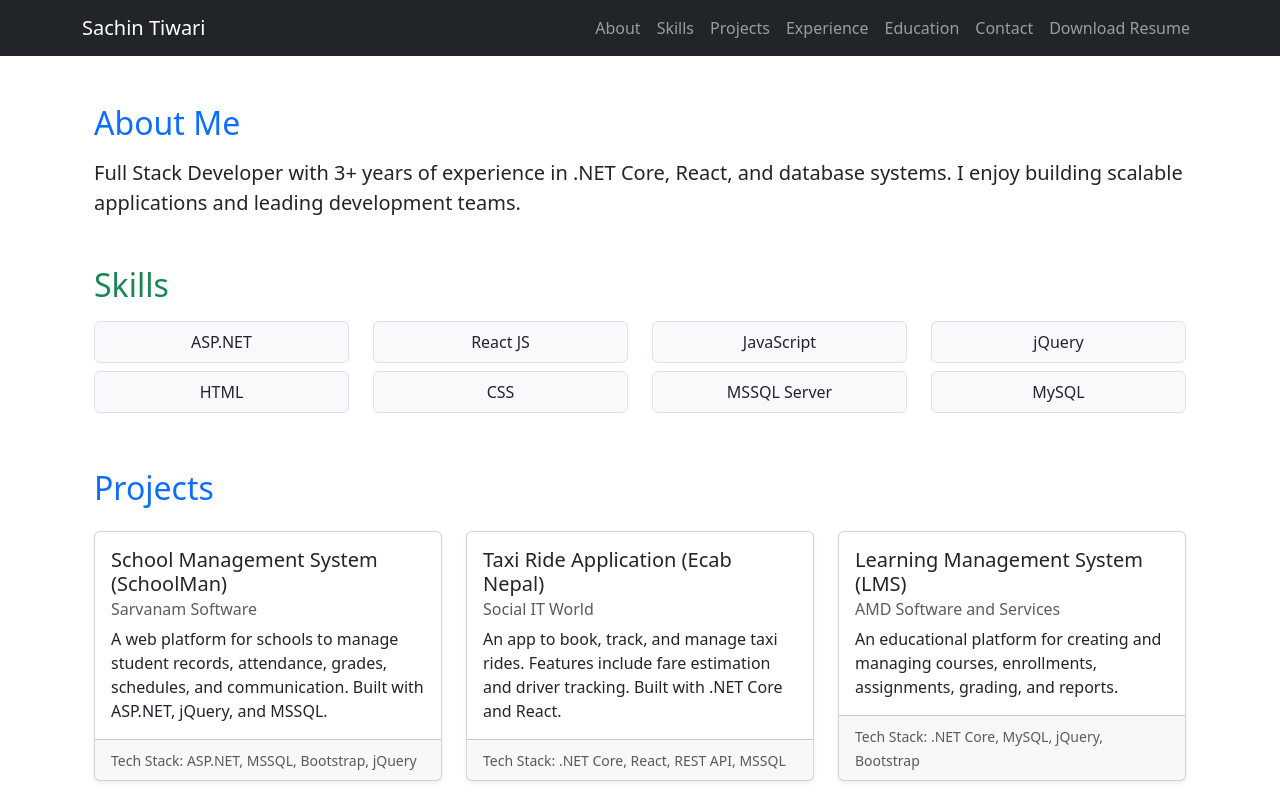
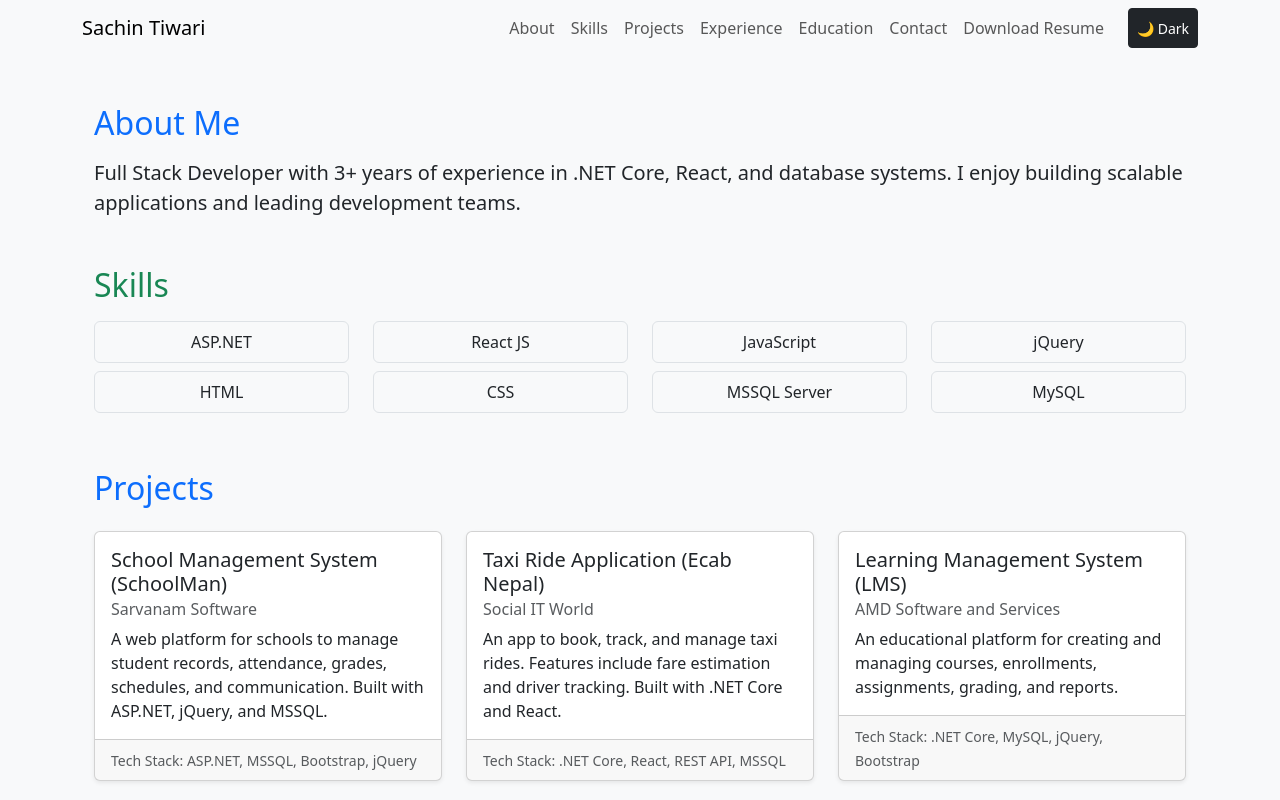
Before and after one commit to Sachintiwari986/MyPortfolio, a React (Create React App) app: page / in a window 1280 px wide. Shown: the top 800 px of the page. Built offline with nearby package versions, Linux system fonts and the light colour scheme.

Commit message:
Dark and light mode

```diff
--- a/src/App.css
+++ b/src/App.css
@@ -38,18 +38,7 @@
   }
 }
 
-.app {
-  background-color: white;
-  color: black;
-  padding: 1rem;
-  font-family: sans-serif;
+
+body {
+  transition: background-color 0.3s ease, color 0.3s ease;
 }
-
-.dark {
-  background-color: #1a202c;
-  color: white;
-}
-
-html {
-  scroll-behavior: smooth;
-}
--- a/src/App.js
+++ b/src/App.js
@@ -28,16 +28,14 @@ function App() {
 
 
   const [darkMode, setDarkMode] = useState(false);
-
-  const toggleTheme = () => {
-    setDarkMode(!darkMode);
-  };
+  const toggleTheme = () => setDarkMode(prev => !prev);
 
   return (
-    <>
-
+    <div className={darkMode ? 'bg-dark text-light' : 'bg-light text-dark'}>
       <Navbar
         scrollToSection={scrollToSection}
+        toggleTheme={toggleTheme}
+        darkMode={darkMode}
         refs={{
           aboutRef,
           skillsRef,
@@ -47,7 +45,6 @@ function App() {
           contactRef
         }}
       />
-
       <div className="container mt-5">
         <div ref={aboutRef}><About /></div>
         <div ref={skillsRef}><Skills /></div>
@@ -55,20 +52,8 @@ function App() {
         <div ref={experienceRef}><Experience /></div>
         <div ref={educationRef}><Education /></div>
       </div>
-
       <div ref={contactRef}><Contact /></div>
-
-      {/* <Navbar /> */}
-
-      {/* <Header /> */}
-      {/* <About />
-      <Skills />
-      <Experience />
-      <Projects />
-      <Education />
-      <Contact /> */}
-
-    </>
+    </div>
   );
 }
 
--- a/src/components/Navbar.module.css
+++ /dev/null
@@ -1,51 +0,0 @@
-.navbar {
-    display: flex;
-    justify-content: space-between;
-    align-items: center;
-    background-color: #0f172a;
-    padding: 1rem 2rem;
-    color: white;
-    position: sticky;
-    top: 0;
-    z-index: 10;
-}
-
-.logo {
-    font-size: 1.5rem;
-    font-weight: bold;
-}
-
-.navLinks {
-    list-style: none;
-    display: flex;
-    gap: 1.5rem;
-    margin: 0;
-}
-
-.navLinks li a {
-    text-decoration: none;
-    color: white;
-    font-weight: 500;
-    transition: color 0.3s ease;
-}
-
-.navLinks li a:hover {
-    color: #38bdf8;
-    /* Light Blue */
-}
-
-@media (max-width: 768px) {
-    .navLinks {
-        flex-direction: column;
-        position: absolute;
-        top: 60px;
-        right: 0;
-        background-color: #1e293b;
-        padding: 1rem;
-        display: none;
-    }
-
-    .navLinks.open {
-        display: flex;
-    }
-}
--- a/src/components/PortfolioNavbar.jsx
+++ b/src/components/PortfolioNavbar.jsx
@@ -1,28 +1,8 @@
-// import styles from './Navbar.module.css';
+import { Navbar, Nav, Container, Button } from 'react-bootstrap';
 
-// function PortfolioNavbar() {
-//     return (
-//         <nav className={styles.navbar}>
-//             <div className={styles.logo}>Sachin Tiwari</div>
-//             <ul className={styles.navLinks}>
-//                 <li><a href="#about">About</a></li>
-//                 <li><a href="#skills">Skills</a></li>
-//                 <li><a href="#experience">Experience</a></li>
-//                 <li><a href="#education">Education</a></li>
-//                 <li><a href="#contact">Contact</a></li>
-//             </ul>
-//         </nav>
-//     );
-// }
-
-// export default PortfolioNavbar;
-
-
-import { Navbar, Nav, Container } from 'react-bootstrap';
-
-function PortfolioNavbar({ scrollToSection, refs }) {
+function PortfolioNavbar({ scrollToSection, refs, toggleTheme, darkMode }) {
     return (
-        <Navbar bg="dark" variant="dark" expand="lg" sticky="top">
+        <Navbar bg={darkMode ? "dark" : "light"} variant={darkMode ? "dark" : "light"} expand="lg" sticky="top">
             <Container>
                 <Navbar.Brand href="#">Sachin Tiwari</Navbar.Brand>
                 <Navbar.Toggle aria-controls="main-navbar" />
@@ -35,6 +15,9 @@ function PortfolioNavbar({ scrollToSection, refs }) {
                         <Nav.Link onClick={() => scrollToSection(refs.educationRef)}>Education</Nav.Link>
                         <Nav.Link onClick={() => scrollToSection(refs.contactRef)}>Contact</Nav.Link>
                         <Nav.Link href="/SachinTiwari_Resume.pdf" download>Download Resume</Nav.Link>
+                        <Button variant={darkMode ? 'light' : 'dark'} size="sm" onClick={toggleTheme} className="ms-3">
+                            {darkMode ? '☀️ Light' : '🌙 Dark'}
+                        </Button>
                     </Nav>
                 </Navbar.Collapse>
             </Container>
```
